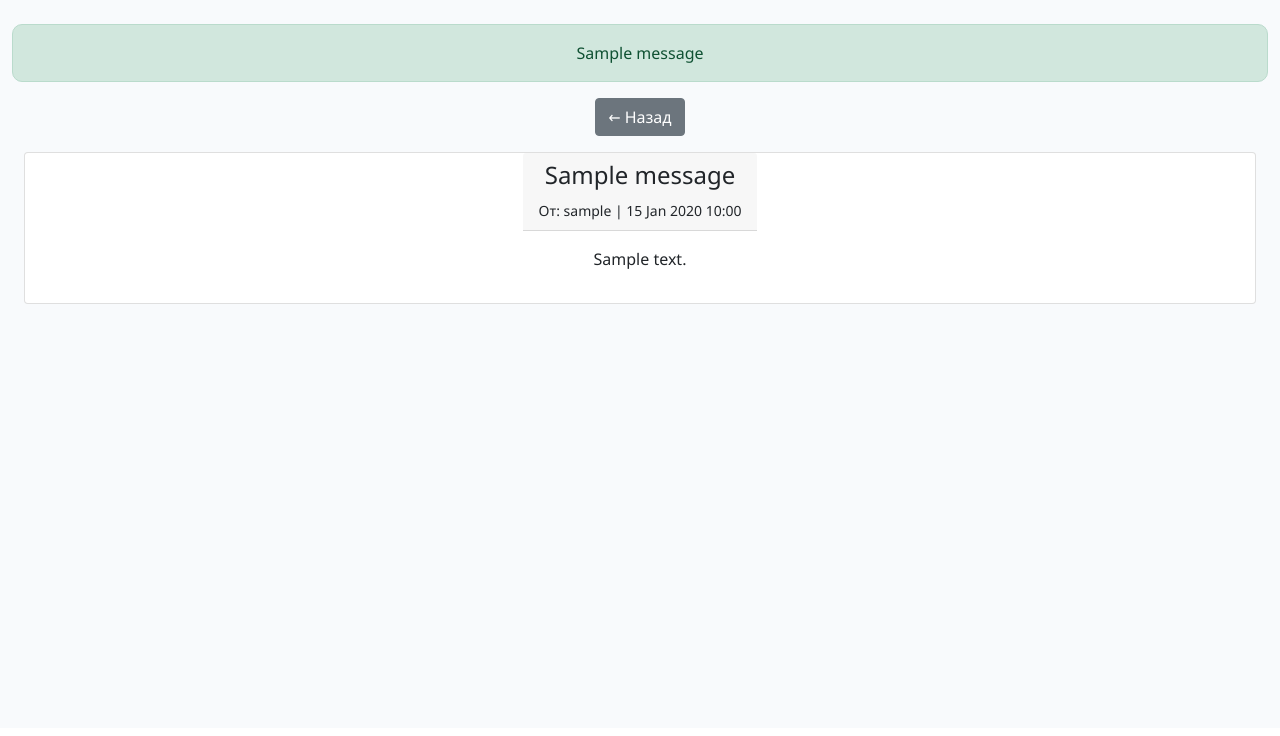
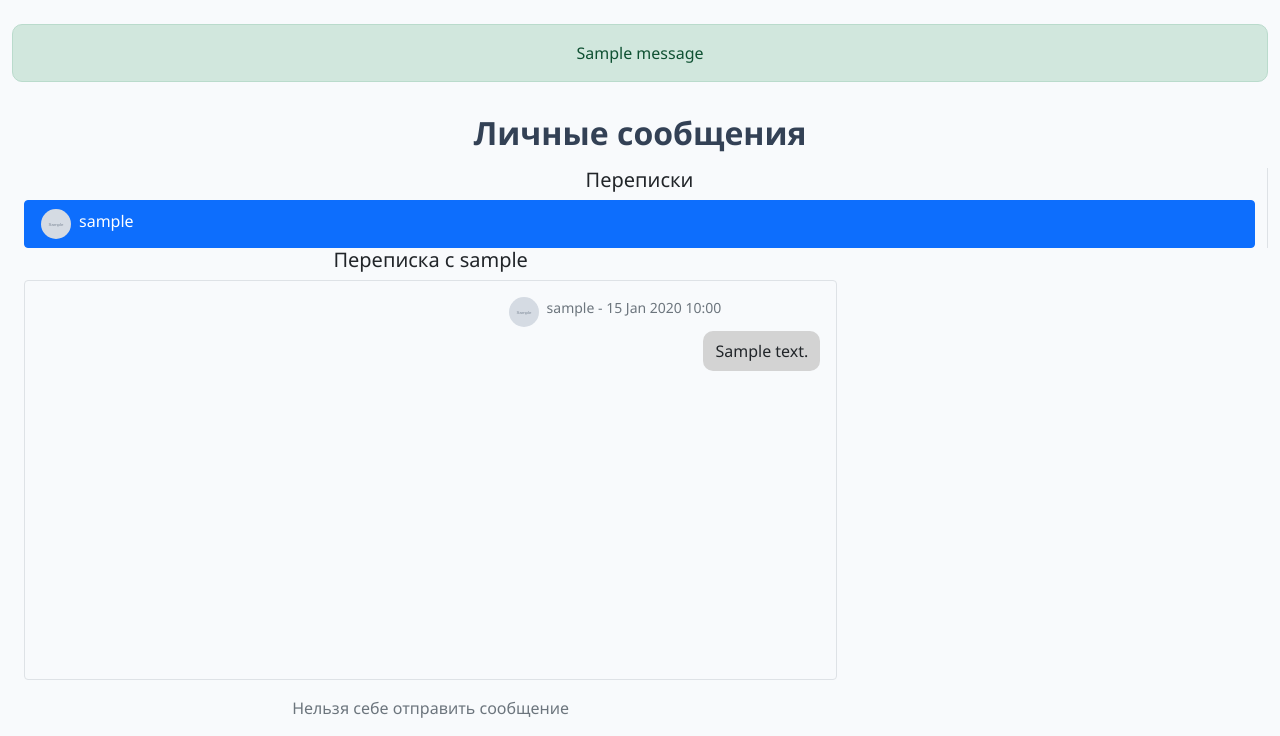
Before and after one commit to SetsumiX/CloneDjangoBlog, a Django app: page /messages/1 in a window 1280 px wide. Shown: the part 72-808 px from the top of the page. Before the commit the page ends 376 px from the top, so only its background shows below. Run offline with Django 5.2, Linux system fonts and the light colour scheme; a user stored in the database is signed in; tables that the repository leaves empty hold one stand-in row (values such as "Sample post"); grey boxes marked "Sample" are stand-in pictures; one stand-in notice (Sample message) is shown.

Commit message:
Клонированный django сервер с блогом

```diff
--- a/app/templates/app/message_detail.html
+++ /dev/null
@@ -1,18 +0,0 @@
-{% extends 'app/base.html' %}
-
-{% block content %}
-    <div class="container">
-        <a href="{% url 'messages_list' %}" class="btn btn-secondary mb-3">
-            &larr; Назад
-        </a>
-        <div class="card">
-            <div class="card-header">
-                <h4>{{message.subject|default:'Без названия'}}</h4>
-                <small>От: {{message.sender.username}} | {{message.timestamp|date:'d M Y H:i'}}</small>
-            </div>
-            <div class="card-body">
-                <p>{{message.content}}</p>
-            </div>
-        </div>
-    </div>
-{% endblock %}
--- a/app/templates/app/messages_list.html
+++ b/app/templates/app/messages_list.html
@@ -4,24 +4,115 @@
 <div class="container mt-4">
     <h2>Личные сообщения</h2>
 
-    {% if messages %}
+    <div class="row">
+        <!--     Левая колонка     -->
+        <div class="col-mb-4 border-end">
+            <h5>Переписки</h5>
+            {% if contacts_with_unread %}
                 <div class="list-group">
-            {% for message in messages %}
-                <a class="list-group-item list-group-item-action {% if not message.is_read %} list-group-item-warning {% endif %}"
-                   href="{% url 'message_dtail' message.id %}">
-                    <div class="d-flex w-100 justify-content-between">
-                        <h5 class="mb-1">{{message.subject|default:'Без названия'}}</h5>
-                        <small>{{message.timestamp|date:'d M Y H:i'}}</small>
+                    {% for item in contacts_with_unread %}
+                        {% with contact=item.contact unread_count=item.unread_count_total %}
+                        <a href="{% url 'messages_list' recipient_id=contact.id %}"
+                           class="list-group-item list-group-item-action
+                           {% if contact == selected_recipient %} active {% endif %}
+                           {% if unread.count > 0 %} list-group-item-warning {% endif %}">
+                            <div class="d-flex justify-content-between align-item-center">
+                                <div class="d-flex align-item-center">
+                                    {% if contact.profile.avatar %}
+                                        <img src="{{ contact.profile.avatar.url }}" alt="Картинка профиля {{contact.username}}"
+                                         class="rounded-circle me-2" style="width: 30px; height: 30px;">
+                                    {% else %}
+                                        <img src="https://99px.ru/sstorage/1/2021/11/image_13011211933406044080.gif"
+                                         alt="Картинка профиля {{contact.username}}"
+                                         class="rounded-circle me-2" style="width: 30px; height: 30px;">
+                                    {% endif %}
+                                    <span>{{contact.username}}</span>
                                 </div>
-                    <p class="mb-1">От: {{message.sender.username}}</p>
-                    {% if not message.is_read %}
-                        <span class="badge bg-warning">*Новое*</span>
+                                {% if unread_count > 0 %}
+                                    <span class="badge bg-danger">{{unread_count_total}}</span>
                                 {% endif %}
+                            </div>
                         </a>
+                        {% endwith %}
                     {% endfor %}
                 </div>
             {% else %}
-        <p class="text-muted">У вас нет сообщений</p>
+                <p class="text-muted">У вас пока нет переписок</p>
             {% endif %}
         </div>
+        <!--     Правая колонка     -->
+        <div class="col-md-8">
+            {% if selected_recipient %}
+                <h5>Переписка с {{selected_recipient.username}}</h5>
+                <div id="messages-container" class="border rounded p-3 mb-3"
+                     style="height: 400px; overflow-y: auto;">
+                    {% if selected_conversation %}
+                        {% for message in selected_conversation %}
+                            <div class="message-bubble
+                                        {% if message.sender == user %} sent
+                                        {% else %} received
+                                        {% endif %}">
+                                <div class="d-flex align-item-center mb-1">
+                                    {% if message.sender.profile.avatar %}
+                                        <img src="{{ message.sender.profile.avatar.url }}"
+                                             alt="Картинка профиля {{message.sender.username}}"
+                                             class="rounded-circle me-2" style="width: 30px; height: 30px;">
+                                    {% else %}
+                                        <img src="https://99px.ru/sstorage/1/2021/11/image_13011211933406044080.gif"
+                                             alt="Картинка профиля {{message.sender.username}}"
+                                             class="rounded-circle me-2" style="width: 30px; height: 30px;">
+                                    {% endif %}
+                                    <small class="text-muted">{{message.sender.username}} - {{message.timestamp|date:"d M Y H:i"}}</small>
+                                </div>
+                                <div class="message-content">
+                                    {{message.content}}
+                                </div>
+                            </div>
+                        {% endfor %}
+                    {% else %}
+                        <p class="text-muted">Нет сообщений</p>
+                    {% endif %}
+                </div>
+                <!--        Форма отправки сообщений        -->
+                {% if selected_recipient != user %}
+                    <form method="post" action="{% url 'send_message' selected_recipient.id %}" id="message-form">
+                        {% csrf_token %}
+                        <div class="input-group">
+                            <textarea name="content" class="form-control" placeholder="Введите сообщение" required></textarea>
+                            <button class="btn btn-primary" type="submit">Отправить</button>
+                        </div>
+                        <input type="hidden" name="subject" value="Переписка с {{selected_recipient.username}}">
+                    </form>
+                {% else %}
+                    <p class="text-muted">Нельзя себе отправить сообщение</p>
+                {% endif %}
+            {% else %}
+                <p class="text-muted">Выберите переписку слева</p>
+            {% endif %}
+        </div>
+    </div>
+</div>
+<style>
+    .message-bubble.sent{
+        text-align: right;
+        margin-left: 60%;
+    }
+    .message-bubble.received{
+        text-align: left;
+        margin-right: 25%;
+    }
+    .message-content{
+        display: inline-block;
+        padding: 8px 12px;
+        border-radius: 10px;
+        background-color: grey;
+        margin-bottom: 10px;
+    }
+    .sent .message-content{
+        background-color: lightgrey;
+    }
+    .received .message-content{
+        background-color: darkgrey;
+    }
+</style>
 {% endblock %}
--- a/app/templates/app/send_message.html
+++ b/app/templates/app/send_message.html
@@ -8,7 +8,7 @@
         {% csrf_token %}
         {{form.as_p}}
         <button class="btn btn-primary" type="submit">Отправить</button>
-        <a href="{% url 'profile_view.html' recipient.username %}" class="btn btn-secondary">Назад</a>
+        <a href="{% url 'profile_view' recipient.username %}" class="btn btn-secondary">Назад</a>
     </form>
 </div>
 
--- a/app/urls.py
+++ b/app/urls.py
@@ -3,21 +3,29 @@ from . import views
 
 urlpatterns = [
     path('', views.home, name='home'),
+
     path('my_posts/', views.my_posts, name='my_posts'),
+
     path('register/', views.register, name='register'),
     path('login/', views.user_login, name='login'),
     path('logout/', views.user_logout, name='logout'),
+
     path('post/<int:post_id>/edit', views.post_edit, name='post_edit'),
     path('post/<int:post_id>/', views.post_detail, name='post_detail'),
     path('post/create', views.post_create, name='post_create'),
     path('post/<int:post_id>/delete', views.del_post, name='del_post'),
+
     path('post/<int:post_id>/like', views.toggle_like, name='toggle_like'),
+
     path('post/<int:post_id>/comment', views.add_comment, name='add_comment'),
+
     path('favorites/', views.favorites, name='favorites'),
     path('post/<int:post_id>/toggle_favorite/', views.toggle_favorite, name='toggle_favorite'),
+
     path('messages/', views.messages_list, name='messages_list'),
-    path('messages/<int:message_id>', views.message_detail, name='message_detail'),
+    path('messages/<int:recipient_id>', views.messages_list, name='messages_list'),
     path('messages/send/<int:recipient_id>', views.send_message, name='send_message'),
+
     path('profile', views.profile_edit, name='profile_edit'),
     path('profile/<str:username>/', views.profile_view, name='profile_view'),
 ]
--- a/app/views.py
+++ b/app/views.py
@@ -5,6 +5,7 @@ from django.contrib.auth.decorators import login_required
 from django.http import HttpResponseRedirect
 from django.urls import reverse
 from django.contrib.auth.models import User
+from django.db.models import Q
 from .forms import UserRegisterForm, UserLoginForm, PostForm, CommentForm, UserProfileForm, MessageForm
 from .models import Post, Like, Comment, UserProfile, Favorite, Message
 
@@ -233,29 +234,51 @@ def toggle_favorite(request, post_id):
     return HttpResponseRedirect(next_url)
 
 @login_required
-def messages_list(request):
-    receives_messages = Message.objects.filter(recipient=request.user).select_related('sender__profile').order_by('-timestamp')
-    unread_count = receives_messages.filter(is_read=False).count()
+def messages_list(request, recipient_id=None):
+    send_by_me = Message.objects.filter(sender=request.user).values_list("recipient_id", flat=True)
+    send_to_me = Message.objects.filter(recipient=request.user).values_list("sender_id", flat=True)
+    all_contact_ids = set(list(send_by_me) + list(send_to_me))
+    contacts = User.objects.filter(id__in=all_contact_ids).select_related("profile").distinct()
+    contacts_with_unread = []
+    for contact in contacts:
+        unread_count = Message.objects.filter(
+            sender=contact,
+            recipient=request.user,
+            is_read=False,
+        ).count()
+        contacts_with_unread.append({
+            'contact': contact,
+            'unread_count': unread_count,
+        })
+    def get_last_message_time(contact):
+        last_message = Message.objects.filter(
+            (Q(sender=request.user) & Q(recipient=contact)) |
+            (Q(sender=contact) & Q(recipient=request.user))
+        ).order_by('-timestamp').first()
+        return last_message.timestamp if last_message else None
+
+    sorted_contacts_with_unread = sorted(contacts_with_unread, key=lambda x: get_last_message_time(x["contact"]), reverse=True)
+    selected_conversation = None
+    selected_recipient = None
+    if recipient_id:
+        selected_recipient = get_object_or_404(User, id=recipient_id)
+        if selected_recipient.id in all_contact_ids:
+            Message.objects.filter(recipient=request.user, sender=selected_recipient, is_read=False).update(is_read=True)
+            selected_conversation = Message.objects.filter(
+                (Q(sender=request.user) & Q(recipient=selected_recipient)) |
+                (Q(sender=selected_recipient) & Q(recipient=request.user))
+            ).select_related('sender__profile').order_by('timestamp')
+
+    unread_count_total = Message.objects.filter(recipient=request.user, is_read=False).count()
 
     context = {
-        'messages': receives_messages,
-        'unread_count': unread_count,
+        'contacts_with_unread': sorted_contacts_with_unread,
+        'selected_conversation': selected_conversation,
+        'selected_recipient': selected_recipient,
+        'unread_count_total': unread_count_total,
     }
 
-    return render(request, 'app/messages_list.html', context)
-
-@login_required
-def message_detail(request, message_id):
-    message = get_object_or_404(Message, id=message_id, recipient=request.user)
-    if not message.is_read:
-        message.is_read = True
-        message.save()
-
-    context = {
-        'message': message,
-    }
-
-    return render(request, 'app/message_detail.html', context)
+    return render(request, "app/messages_list.html", context)
 
 @login_required
 def send_message(request, recipient_id):
@@ -268,13 +291,16 @@ def send_message(request, recipient_id):
             message.recipient = recipient
             message.save()
             messages.success(request, f"Сообщение успешно отправленно, кому:{recipient.username}")
-            return redirect('profile_view', username=recipient.username)
-        else:
-            form = MessageForm()
+            return redirect('messages_list', recipient_id=recipient.id)
+    else:
+        form = MessageForm()
 
-        context = {
-            'form': form,
-            'recipient': recipient,
-        }
+    if request.method == "GET":
+        return redirect('messages_list', recipient_id=recipient.id)
 
-        return render(request, 'app/sand_message.html', context)
+    context = {
+        'form': form,
+        'recipient': recipient,
+    }
+
+    return render(request, 'app/send_message.html', context)
```
Lines whose indentation alone changed are shown as unchanged.
